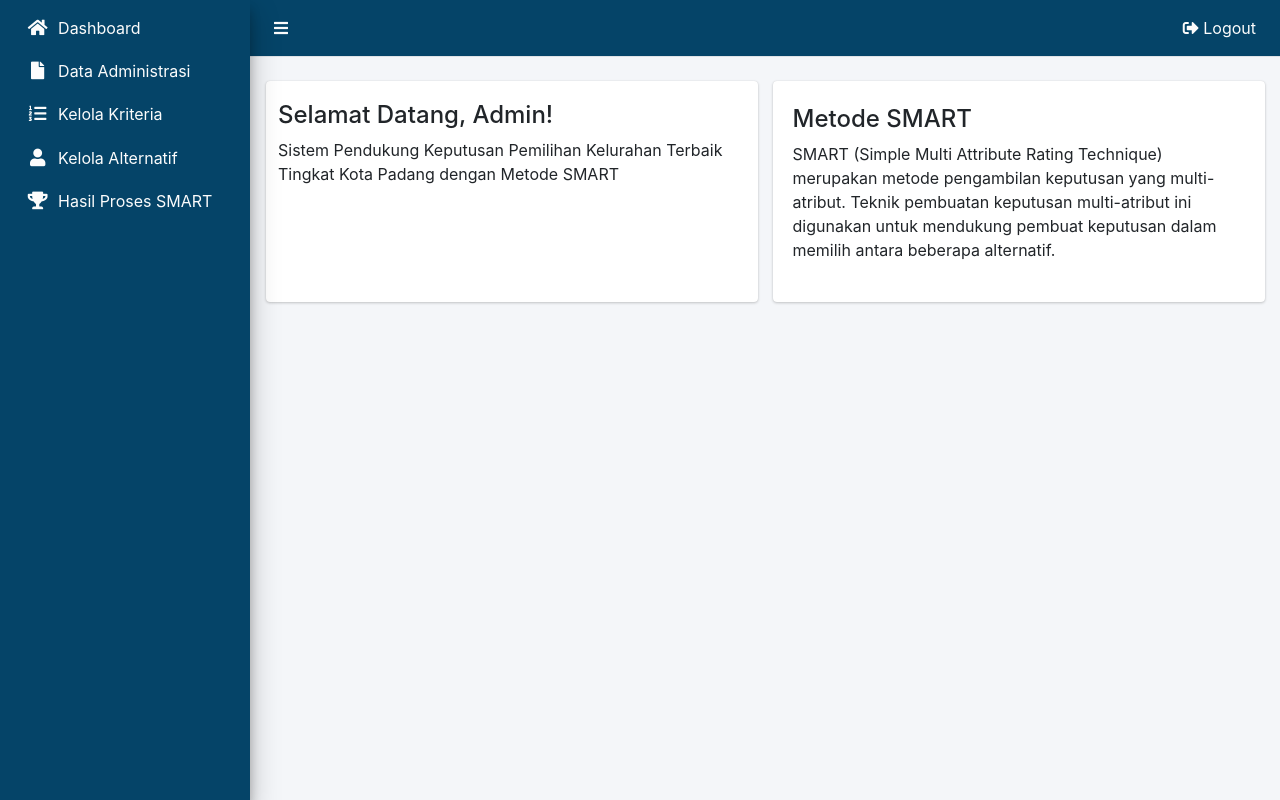
After one commit to anandaftrr/SPK-SMART, a PHP site: page /admin_dashboard.php in a window 1280 px wide. The commit adds this page. Run offline with PHP 8.4, Linux system fonts and the light colour scheme; the visitor is signed in with stand-in values (Sample User, id 1); some libraries are stand-ins or nearby versions.

Commit message:
dashboard admin done

```diff
--- /dev/null
+++ b/admin_dashboard.php
@@ -0,0 +1,94 @@
+<?php
+session_start();
+
+// Periksa apakah pengguna sudah login
+if (!isset($_SESSION['id_user']) || empty($_SESSION['id_user'])) {
+    header('Location: login.php');
+    exit;
+}
+
+// Periksa peran pengguna
+if ($_SESSION['role'] != 'admin') {
+    // Jika bukan admin, redirect ke halaman lain atau berikan pesan akses ditolak
+    header('Location: unauthorized.php');
+    exit;
+}
+?>
+
+<!DOCTYPE html>
+<html lang="en">
+
+<head>
+    <meta charset="UTF-8">
+    <meta name="viewport" content="width=device-width, initial-scale=1.0">
+    <title>Pemilihan Kelurahan Terbaik</title>
+    <link rel="shortcut icon" type="x-ixon" href="gambar/Logo Pemkot Padang.png">
+    <link href="https://cdn.jsdelivr.net/npm/bootstrap@5.3.1/dist/css/bootstrap.min.css" rel="stylesheet" integrity="sha384-4bw+/aepP/YC94hEpVNVgiZdgIC5+VKNBQNGCHeKRQN+PtmoHDEXuppvnDJzQIu9" crossorigin="anonymous">
+
+    <link rel="stylesheet" type="text/css" href="https://cdnjs.cloudflare.com/ajax/libs/twitter-bootstrap/5.3.0/css/bootstrap.min.css">
+    <link rel="stylesheet" type="text/css" href="https://cdn.datatables.net/1.13.6/css/dataTables.bootstrap5.min.css">
+
+    <link rel="stylesheet" href="https://cdn.jsdelivr.net/npm/admin-lte@3.0.5/dist/css/adminlte.min.css">
+    <link rel="stylesheet" href="https://cdn.jsdelivr.net/npm/@fortawesome/fontawesome-free@5.15.3/css/all.min.css">
+
+    <script src="https://code.jquery.com/jquery-3.6.0.min.js"></script>
+    <script src="https://cdn.jsdelivr.net/npm/bootstrap@5.3.1/dist/js/bootstrap.bundle.min.js" integrity="sha384-HwwvtgBNo3bZJJLYd8oVXjrBZt8cqVSpeBNS5n7C8IVInixGAoxmnlMuBnhbgrkm" crossorigin="anonymous"></script>
+    <script src="https://cdn.jsdelivr.net/npm/admin-lte@3.0.5/dist/js/adminlte.min.js"></script>
+
+    <script src="https://cdn.jsdelivr.net/npm/sweetalert2@11.0.20/dist/sweetalert2.min.js"></script>
+    <script type="text/javascript" charset="utf8" src="https://cdn.datatables.net/1.13.6/js/jquery.dataTables.min.js"></script>
+    <script type="text/javascript" charset="utf8" src="https://cdn.datatables.net/1.13.6/js/dataTables.bootstrap5.min.js"></script>
+
+    <link rel="stylesheet" href="https://cdn.jsdelivr.net/npm/sweetalert2@11.0.20/dist/sweetalert2.min.css">
+    <script src="https://cdn.jsdelivr.net/npm/sweetalert2@11.0.20/dist/sweetalert2.min.js"></script>
+    <script src="https://cdn.ckeditor.com/ckeditor5/39.0.2/classic/ckeditor.js"></script>
+</head>
+
+<body class="hold-transition sidebar-mini">
+    <div class="wrapper">
+        <?php include 'header.php'; ?>
+        <?php include 'admin_sidebar.php'; ?>
+        <div class="content-wrapper">
+            <section class="content">
+                <br>
+                <div class="container-fluid">
+                <div class="row">
+                        <div class="col-12 col-md-6 d-flex">
+                            <div class="card flex-fill border-0 illustration">
+                                <div class="card-body p-0 d-flex flex-fill">
+                                    <div class="row g-0 w-100">
+                                        <div class="">
+                                            <div class="p-3 m-1">
+                                                <h4>Selamat Datang, Admin!</h4>
+                                                <p>Sistem Pendukung Keputusan Pemilihan Kelurahan Terbaik Tingkat Kota Padang dengan Metode SMART</p>
+                                            </div>
+                                        </div>
+                                    </div>
+                                </div>
+                            </div>
+                        </div>
+                        <div class="col-12 col-md-6 d-flex">
+                            <div class="card flex-fill border-0">
+                                <div class="card-body py-4">
+                                    <div class="d-flex align-items-start">
+                                        <div class="flex-grow-1">
+                                            <h4 class="mb-2">
+                                                Metode SMART
+                                            </h4>
+                                            <div class="mb-0">
+                                            <p>SMART (Simple Multi Attribute Rating Technique) merupakan metode pengambilan keputusan yang multi-atribut. Teknik pembuatan keputusan multi-atribut ini digunakan untuk mendukung pembuat keputusan dalam memilih antara beberapa alternatif.</p>
+                                            </div>
+                                        </div>
+                                    </div>
+                                </div>
+                            </div>
+                        </div>
+                </div>
+            </section>
+            <br>
+        </div>
+    </div>
+
+</body>
+
+</html>
--- /dev/null
+++ b/admin_sidebar.php
@@ -0,0 +1,46 @@
+<aside class="main-sidebar sidebar-secondary-primary elevation-4" style="background-color: rgb(5,68,104);">
+    <!-- Sidebar -->
+    <div class="sidebar">
+        <!-- Sidebar Menu -->
+        <nav class="mt-2" >
+            <ul class="nav nav-pills nav-sidebar flex-column" data-widget="treeview" role="menu" data-accordion="false">
+                <li class="nav-item">
+                    <a href="admin_dashboard.php" class="nav-link">
+                        <i class="nav-icon fas fa-home" style="color: #fcfcfc;"></i>
+                        <p style="color: #fcfcfc;"> Dashboard </p>
+                    </a>
+                </li>
+
+                <li class="nav-item">
+                    <a href="?p=user" class="nav-link">
+                        <i class="nav-icon fas fa-solid fa-file" style="color: #fcfcfc;"></i>
+                        <p style="color: #fcfcfc;"> Data Administrasi</p>
+                    </a>
+                </li>
+
+                <li class="nav-item">
+                    <a href="?p=kriteria" class="nav-link">
+                        <i class="nav-icon fas fa-solid fa-list-ol" style="color: #fcfcfc;"></i>
+                        <p style="color: #fcfcfc;"> Kelola Kriteria </p>
+                    </a>
+                </li>
+
+                <li class="nav-item">
+                    <a href="?p=alternatif" class="nav-link">
+                        <i class="nav-icon fas fa-user" style="color: #fcfcfc;"></i>
+                        <p style="color: #fcfcfc;"> Kelola Alternatif </p>
+                    </a>
+                </li>
+
+                <li class="nav-item">
+                    <a href="?p=proses" class="nav-link">
+                        <i class="nav-icon fas fa-solid fa-trophy" style="color: #fcfcfc;"></i>
+                        <p style="color: #fcfcfc;"> Hasil Proses SMART </p>
+                    </a>
+                </li>
+            </ul>
+        </nav>
+        <!-- /.sidebar-menu -->
+    </div>
+    <!-- /.sidebar -->
+</aside>
--- a/header.php
+++ b/header.php
@@ -1,27 +1,22 @@
-<?php
-include("koneksi.php");
-?>
-
 <!DOCTYPE html>
 <html lang="en">
 <head>
     <meta charset="UTF-8">
     <meta name="viewport" content="width=device-width, initial-scale=1.0">
-    <title>Document</title>
 </head>
 <body>
-<nav class="main-header navbar navbar-expand navbar-white navbar-light">
+<nav class="main-header navbar navbar-expand navbar-light" style="background-color: rgb(5,68,104);">
     <!-- Left navbar links -->
     <ul class="navbar-nav">
         <li class="nav-item">
-            <a class="nav-link" data-widget="pushmenu" href="#"><i class="fa fa-bars" aria-hidden="true"></i></a>
+            <a class="nav-link" data-widget="pushmenu" href="#"><i class="fa fa-bars" style="color: #fcfcfc;" aria-hidden="true"></i></a>
         </li>
     </ul>
 
     <!-- Right navbar links -->
     <ul class="navbar-nav ml-auto">
         <li class="nav-item">
-            <a class="nav-link" href="#" onclick="logout()">
+            <a class="nav-link"style="color: #fcfcfc;"  href="#" onclick="logout()">
                 <i class="fas fa-sign-out-alt"></i> Logout
             </a>
         </li>
```
Also changed, not shown: assets/login.css (added, +90 -0 lines), dashboard_admin.php (deleted, +0 -63 lines), dashboard_pimpinan.php (deleted, +0 -63 lines), kelurahan_dashboard.php (added, +63 -0 lines), kelurahan_sidebar.php (added, +25 -0 lines), pimpinan_dashboard.php (added, +63 -0 lines), pimpinan_sidebar.php (added, +25 -0 lines), process_login.php (+4 -4 lines), sidebar_admin.php (deleted, +0 -46 lines), sidebar_pimpinan.php (deleted, +0 -25 lines), gambar/Login.jpg (added), gambar/Logo Pemkot Padang.png (added), gambar/User Fix.png (added), gambar/User.png (added), 1 other file.
